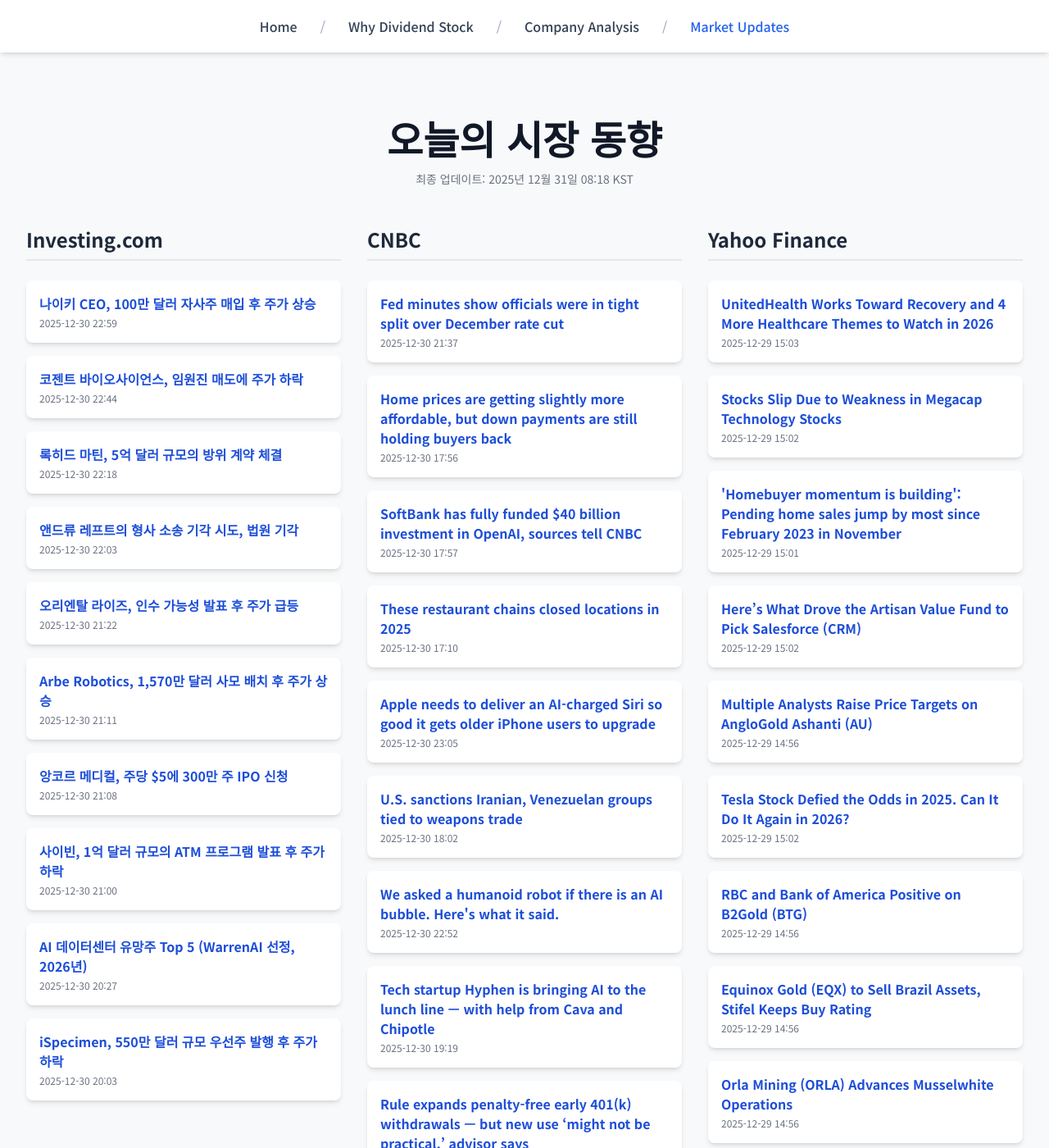
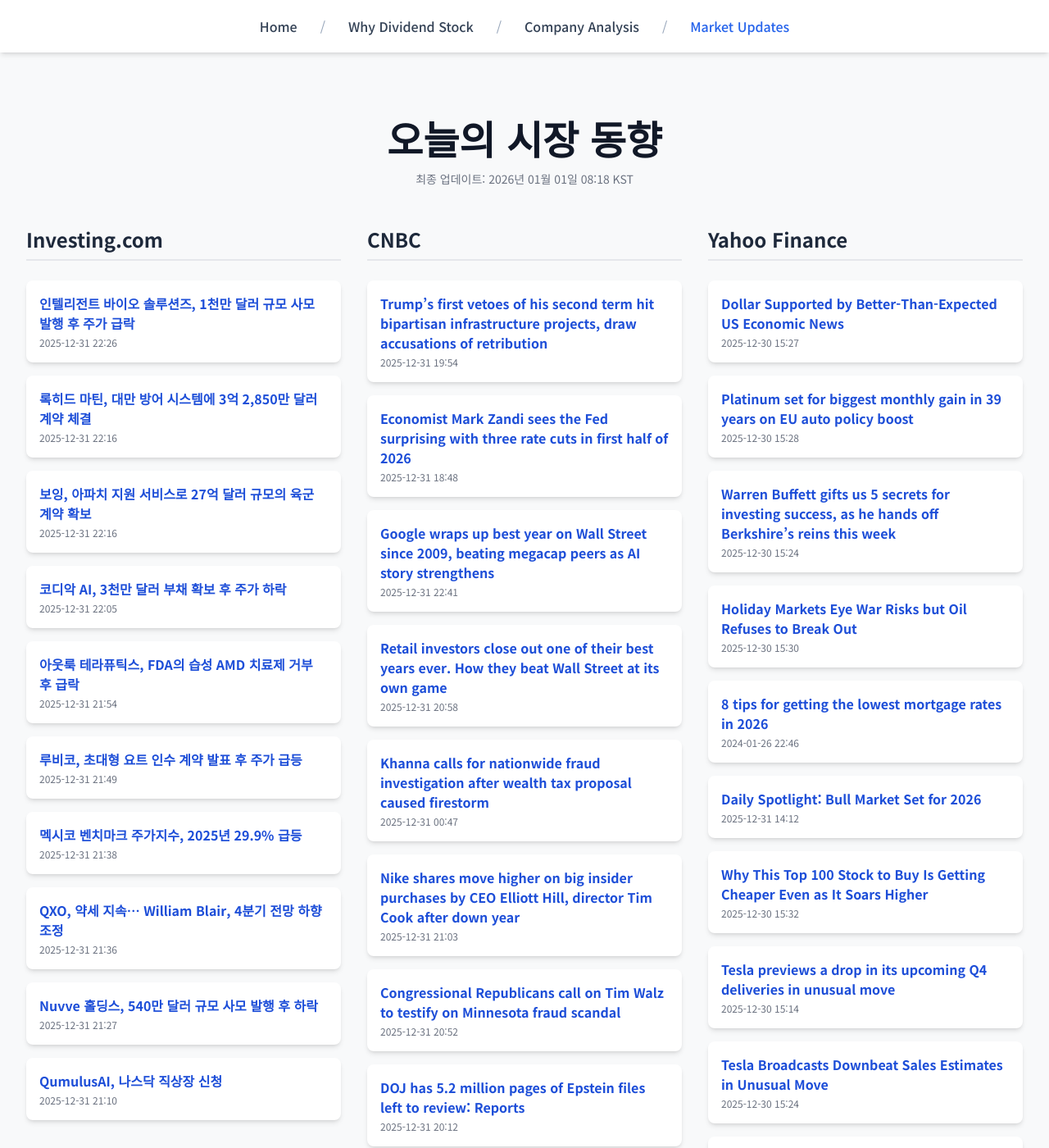
Before and after one commit to Kay-Hwang/my-company-analysis, a Jekyll site: the page built from market-updates.html, in a window 1280 px wide and 1400 px high. Shown: the whole window at 82% size. Built offline with Jekyll 4.4.1, drawn with Linux system fonts in a browser that asks for light colours; nearby versions of some CDN libraries; a script that is not in the unit is left out; some of the changed text lies outside the part shown.

Commit message:
Update daily data

```diff
--- a/_data/latest_data.json
+++ b/_data/latest_data.json
@@ -1,190 +1,190 @@
 {
-  "lastUpdated": "2025년 12월 31일 08:18 KST",
+  "lastUpdated": "2026년 01월 01일 08:18 KST",
   "news": {
     "investing": [
       {
-        "title": "나이키 CEO, 100만 달러 자사주 매입 후 주가 상승",
-        "link": "https://kr.investing.com/news/stock-market-news/article-93CH-1769770",
-        "pubDate": "2025-12-30 22:59:01",
-        "summary": "나이키 CEO, 100만 달러 자사주 매입 후 주가 상승"
+        "title": "인텔리전트 바이오 솔루션즈, 1천만 달러 규모 사모 발행 후 주가 급락",
+        "link": "https://kr.investing.com/news/stock-market-news/article-93CH-1770627",
+        "pubDate": "2025-12-31 22:26:28",
+        "summary": "인텔리전트 바이오 솔루션즈, 1천만 달러 규모 사모 발행 후 주가 급락"
       },
       {
-        "title": "코젠트 바이오사이언스, 임원진 매도에 주가 하락",
-        "link": "https://kr.investing.com/news/stock-market-news/article-93CH-1769762",
-        "pubDate": "2025-12-30 22:44:37",
-        "summary": "코젠트 바이오사이언스, 임원진 매도에 주가 하락"
+        "title": "록히드 마틴, 대만 방어 시스템에 3억 2,850만 달러 계약 체결",
+        "link": "https://kr.investing.com/news/stock-market-news/article-93CH-1770623",
+        "pubDate": "2025-12-31 22:16:28",
+        "summary": "록히드 마틴, 대만 방어 시스템에 3억 2,850만 달러 계약 체결"
       },
       {
-        "title": "록히드 마틴, 5억 달러 규모의 방위 계약 체결",
-        "link": "https://kr.investing.com/news/stock-market-news/article-93CH-1769729",
-        "pubDate": "2025-12-30 22:18:58",
-        "summary": "록히드 마틴, 5억 달러 규모의 방위 계약 체결"
+        "title": "보잉, 아파치 지원 서비스로 27억 달러 규모의 육군 계약 확보",
+        "link": "https://kr.investing.com/news/stock-market-news/article-93CH-1770622",
+        "pubDate": "2025-12-31 22:16:20",
+        "summary": "보잉, 아파치 지원 서비스로 27억 달러 규모의 육군 계약 확보"
       },
       {
-        "title": "앤드류 레프트의 형사 소송 기각 시도, 법원 기각",
-        "link": "https://kr.investing.com/news/stock-market-news/article-93CH-1769704",
-        "pubDate": "2025-12-30 22:03:41",
-        "summary": "앤드류 레프트의 형사 소송 기각 시도, 법원 기각"
+        "title": "코디악 AI, 3천만 달러 부채 확보 후 주가 하락",
+        "link": "https://kr.investing.com/news/stock-market-news/article-93CH-1770616",
+        "pubDate": "2025-12-31 22:05:36",
+        "summary": "코디악 AI, 3천만 달러 부채 확보 후 주가 하락"
       },
       {
-        "title": "오리엔탈 라이즈, 인수 가능성 발표 후 주가 급등",
-        "link": "https://kr.investing.com/news/stock-market-news/article-93CH-1769670",
-        "pubDate": "2025-12-30 21:22:37",
-        "summary": "오리엔탈 라이즈, 인수 가능성 발표 후 주가 급등"
+        "title": "아웃룩 테라퓨틱스, FDA의 습성 AMD 치료제 거부 후 급락",
+        "link": "https://kr.investing.com/news/stock-market-news/article-93CH-1770612",
+        "pubDate": "2025-12-31 21:54:45",
+        "summary": "아웃룩 테라퓨틱스, FDA의 습성 AMD 치료제 거부 후 급락"
       },
       {
-        "title": "Arbe Robotics, 1,570만 달러 사모 배치 후 주가 상승",
-        "link": "https://kr.investing.com/news/stock-market-news/article-93CH-1769637",
-        "pubDate": "2025-12-30 21:11:57",
-        "summary": "Arbe Robotics, 1,570만 달러 사모 배치 후 주가 상승"
+        "title": "루비코, 초대형 요트 인수 계약 발표 후 주가 급등",
+        "link": "https://kr.investing.com/news/stock-market-news/article-93CH-1770607",
+        "pubDate": "2025-12-31 21:49:19",
+        "summary": "루비코, 초대형 요트 인수 계약 발표 후 주가 급등"
       },
       {
-        "title": "앙코르 메디컬, 주당 $5에 300만 주 IPO 신청",
-        "link": "https://kr.investing.com/news/stock-market-news/article-432SI-1769638",
-        "pubDate": "2025-12-30 21:08:05",
-        "summary": "앙코르 메디컬, 주당 $5에 300만 주 IPO 신청"
+        "title": "멕시코 벤치마크 주가지수, 2025년 29.9% 급등",
+        "link": "https://kr.investing.com/news/stock-market-news/article-93CH-1770598",
+        "pubDate": "2025-12-31 21:38:56",
+        "summary": "멕시코 벤치마크 주가지수, 2025년 29.9% 급등"
       },
       {
-        "title": "사이빈, 1억 달러 규모의 ATM 프로그램 발표 후 주가 하락",
-        "link": "https://kr.investing.com/news/stock-market-news/article-93CH-1769621",
-        "pubDate": "2025-12-30 21:00:39",
-        "summary": "사이빈, 1억 달러 규모의 ATM 프로그램 발표 후 주가 하락"
+        "title": "QXO, 약세 지속… William Blair, 4분기 전망 하향 조정",
+        "link": "https://kr.investing.com/news/stock-market-news/article-93CH-1770592",
+        "pubDate": "2025-12-31 21:36:15",
+        "summary": "QXO, 약세 지속… William Blair, 4분기 전망 하향 조정"
       },
       {
-        "title": "AI 데이터센터 유망주 Top 5 (WarrenAI 선정, 2026년)",
-        "link": "https://kr.investing.com/news/stock-market-news/article-93CH-1769610",
-        "pubDate": "2025-12-30 20:27:28",
-        "summary": "AI 데이터센터 유망주 Top 5 (WarrenAI 선정, 2026년)"
+        "title": "Nuvve 홀딩스, 540만 달러 규모 사모 발행 후 하락",
+        "link": "https://kr.investing.com/news/stock-market-news/article-93CH-1770581",
+        "pubDate": "2025-12-31 21:27:18",
+        "summary": "Nuvve 홀딩스, 540만 달러 규모 사모 발행 후 하락"
       },
       {
-        "title": "iSpecimen, 550만 달러 규모 우선주 발행 후 주가 하락",
-        "link": "https://kr.investing.com/news/stock-market-news/article-93CH-1769605",
-        "pubDate": "2025-12-30 20:03:47",
-        "summary": "iSpecimen, 550만 달러 규모 우선주 발행 후 주가 하락"
+        "title": "QumulusAI, 나스닥 직상장 신청",
+        "link": "https://kr.investing.com/news/stock-market-news/article-432SI-1770545",
+        "pubDate": "2025-12-31 21:10:04",
+        "summary": "QumulusAI, 나스닥 직상장 신청"
       }
     ],
     "cnbc": [
       {
-        "title": "Fed minutes show officials were in tight split over December rate cut",
-        "link": "https://www.cnbc.com/2025/12/30/fed-minutes-december-2025.html",
-        "pubDate": "Tue, 30 Dec 2025 21:37:46 GMT",
-        "summary": "The Federal Reserve on Tuesday released minutes from its December meeting."
+        "title": "Trump’s first vetoes of his second term hit bipartisan infrastructure projects, draw accusations of retribution",
+        "link": "https://www.cnbc.com/2025/12/31/trumps-first-vetoes-hit-bipartisan-infrastructure-projects.html",
+        "pubDate": "Wed, 31 Dec 2025 19:54:16 GMT",
+        "summary": "Trump promised retribution after Colorado refused to release Tina Peters, who was convicted by a state court last year."
       },
       {
-        "title": "Home prices are getting slightly more affordable, but down payments are still holding buyers back",
-        "link": "https://www.cnbc.com/2025/12/30/home-prices-affordable-down-payments-buyers.html",
-        "pubDate": "Tue, 30 Dec 2025 17:56:27 GMT",
-        "summary": "Housing is getting more affordable thanks to lower prices and lower mortgage rates, but it still takes more time to save for a down payment than pre-pandemic."
+        "title": "Economist Mark Zandi sees the Fed surprising with three rate cuts in first half of 2026",
+        "link": "https://www.cnbc.com/2025/12/31/economist-mark-zandi-sees-the-fed-surprising-with-three-rate-cuts-in-first-half-of-2026-.html",
+        "pubDate": "Wed, 31 Dec 2025 18:48:56 GMT",
+        "summary": "Markets and Fed officials themselves see only modest easing in the year ahead."
       },
       {
-        "title": "SoftBank has fully funded $40 billion investment in OpenAI, sources tell CNBC",
-        "link": "https://www.cnbc.com/2025/12/30/softbank-openai-investment.html",
-        "pubDate": "Tue, 30 Dec 2025 17:57:55 GMT",
-        "summary": "Companies have been spending big on AI infrastructure to support growing compute and connectivity needs."
+        "title": "Google wraps up best year on Wall Street since 2009, beating megacap peers as AI story strengthens",
+        "link": "https://www.cnbc.com/2025/12/31/google-stock-wraps-best-year-since-2009-as-ai-excites-wall-street-.html",
+        "pubDate": "Wed, 31 Dec 2025 22:41:45 GMT",
+        "summary": "Shares of Alphabet rallied in 2025 as the company responded to skepticism of its position in artificial intelligence with new products that excited investors."
       },
       {
-        "title": "These restaurant chains closed locations in 2025",
-        "link": "https://www.cnbc.com/2025/12/30/2025-restaurant-closures-starbucks-wendys.html",
-        "pubDate": "Tue, 30 Dec 2025 17:10:22 GMT",
-        "summary": "Chains like Starbucks, Wendy's and Denny's announced plans to close underperforming restaurants in 2025."
+        "title": "Retail investors close out one of their best years ever. How they beat Wall Street at its own game",
+        "link": "https://www.cnbc.com/2025/12/31/retail-investors-dip-buying-taco-trade-strong-2025.html",
+        "pubDate": "Wed, 31 Dec 2025 20:58:26 GMT",
+        "summary": "Mom-and-pop investors bought the dip at key points, giving them outsized benefits from the market's run this year."
       },
       {
-        "title": "Apple needs to deliver an AI-charged Siri so good it gets older iPhone users to upgrade",
-        "link": "https://www.cnbc.com/2025/12/30/apple-intelligence-ai-siri-iphone.html",
-        "pubDate": "Tue, 30 Dec 2025 23:05:48 GMT",
-        "summary": "Apple has one more chance to get AI right after its failure in 2025."
+        "title": "Khanna calls for nationwide fraud investigation after wealth tax proposal caused firestorm",
+        "link": "https://www.cnbc.com/2025/12/30/ro-khanna-calls-for-fraud-probe-after-california-wealth-tax-firestorm.html",
+        "pubDate": "Wed, 31 Dec 2025 00:47:53 GMT",
+        "summary": "California Rep. Ro Khanna is navigating a difficult environment as one-time supporters turn on him due to his support of a wealth tax."
       },
       {
-        "title": "U.S. sanctions Iranian, Venezuelan groups tied to weapons trade",
-        "link": "https://www.cnbc.com/2025/12/30/us-iran-venezuela-sanctions.html",
-        "pubDate": "Tue, 30 Dec 2025 18:02:58 GMT",
-        "summary": "The sanctions come a day after President Donald Trump threatened Iran over attempts to rearm, and amid a monthlong pressure campaign against Venezuela."
+        "title": "Nike shares move higher on big insider purchases by CEO Elliott Hill, director Tim Cook after down year",
+        "link": "https://www.cnbc.com/2025/12/31/nike-shares-insider-buying-tim-cook.html",
+        "pubDate": "Wed, 31 Dec 2025 21:03:28 GMT",
+        "summary": "The retailer's insiders picked up shares near the end of a rough year."
       },
       {
-        "title": "We asked a humanoid robot if there is an AI bubble. Here's what it said.",
+        "title": "Congressional Republicans call on Tim Walz to testify on Minnesota fraud scandal",
+        "link": "https://www.cnbc.com/2025/12/31/walz-trump-minnesota-fraud.html",
+        "pubDate": "Wed, 31 Dec 2025 20:52:52 GMT",
+        "summary": "Walz, who took office in 2019, has come under fire in recent months over fraud scams that occurred on his watch. He has recently faced calls to resign."
+      },
+      {
+        "title": "DOJ has 5.2 million pages of Epstein files left to review: Reports",
+        "link": "https://www.cnbc.com/2025/12/31/epstein-files-trump-doj-fbi.html",
+        "pubDate": "Wed, 31 Dec 2025 20:12:41 GMT",
+        "summary": "President Donald Trump had signed a bipartisan bill requiring the DOJ to publicly release unclassified records from its Epstein investigations by Dec. 19."
+      },
+      {
+        "title": "We asked a humanoid robot if there is an AI bubble. Here's what it said",
         "link": "https://www.cnbc.com/2025/12/30/we-asked-a-humanoid-robot-if-theres-an-ai-bubble-heres-what-it-said.html",
-        "pubDate": "Tue, 30 Dec 2025 22:52:09 GMT",
+        "pubDate": "Tue, 30 Dec 2025 23:40:03 GMT",
         "summary": "Unitree G1 humanoid KOID said \"only time will tell\" if the AI boom is actually a bubble."
       },
       {
-        "title": "Tech startup Hyphen is bringing AI to the lunch line — with help from Cava and Chipotle",
-        "link": "https://www.cnbc.com/2025/12/30/hyphen-automated-makelines-investments-cava-chipotle.html",
-        "pubDate": "Tue, 30 Dec 2025 19:19:56 GMT",
-        "summary": "Hyphen aims to make service better and more efficient, and it has investors including Cava and Chipotle."
-      },
-      {
-        "title": "Rule expands penalty-free early 401(k) withdrawals — but new use ‘might not be practical,’ advisor says",
-        "link": "https://www.cnbc.com/2025/12/30/early-401k-withdrawals-ltc-insurance.html",
-        "pubDate": "Tue, 30 Dec 2025 17:37:43 GMT",
-        "summary": "A provision from the 2022 Secure Act 2.0 is now in effect that allows limited penalty-free withdrawals from 401(k)s to pay long-term care insurance premiums."
-      },
-      {
-        "title": "Silver rebounds 7% from worst day in 4 years as metal's roller-coaster end to a big year continues",
-        "link": "https://www.cnbc.com/2025/12/30/silver-price-soars-capping-stellar-year-precious-metals.html",
-        "pubDate": "Tue, 30 Dec 2025 16:23:40 GMT",
-        "summary": "The precious metal rally continued Tuesday as gold and silver recovered from Monday's sell-off."
+        "title": "Gold, silver prices fall after CME raises precious metals margins — again",
+        "link": "https://www.cnbc.com/2025/12/31/gold-and-silver-prices-fall-after-cme-raises-precious-metals-margins.html",
+        "pubDate": "Wed, 31 Dec 2025 16:41:19 GMT",
+        "summary": "The moves come at the end of a blockbuster year of annual gains for the precious metals."
       }
     ],
     "yahoo": [
       {
-        "title": "UnitedHealth Works Toward Recovery and 4 More Healthcare Themes to Watch in 2026",
-        "link": "https://www.barrons.com/articles/unh-stock-unitedhealth-healthcare-themes-2026-bd35353b?siteid=yhoof2&yptr=yahoo",
-        "pubDate": "2025-12-29T15:03:00Z",
-        "summary": "UnitedHealth Works Toward Recovery and 4 More Healthcare Themes to Watch in 2026"
+        "title": "Dollar Supported by Better-Than-Expected US Economic News",
+        "link": "https://finance.yahoo.com/news/dollar-supported-better-expected-us-152725617.html",
+        "pubDate": "2025-12-30T15:27:25Z",
+        "summary": "Dollar Supported by Better-Than-Expected US Economic News"
       },
       {
-        "title": "Stocks Slip Due to Weakness in Megacap Technology Stocks",
-        "link": "https://finance.yahoo.com/news/stocks-slip-due-weakness-megacap-150224100.html",
-        "pubDate": "2025-12-29T15:02:24Z",
-        "summary": "Stocks Slip Due to Weakness in Megacap Technology Stocks"
+        "title": "Platinum set for biggest monthly gain in 39 years on EU auto policy boost",
+        "link": "https://finance.yahoo.com/news/platinum-set-biggest-monthly-gain-152818734.html",
+        "pubDate": "2025-12-30T15:28:18Z",
+        "summary": "Platinum set for biggest monthly gain in 39 years on EU auto policy boost"
       },
       {
-        "title": "'Homebuyer momentum is building': Pending home sales jump by most since February 2023 in November",
-        "link": "https://finance.yahoo.com/news/homebuyer-momentum-is-building-pending-home-sales-jump-by-most-since-february-2023-in-november-150123614.html",
-        "pubDate": "2025-12-29T15:01:23Z",
-        "summary": "'Homebuyer momentum is building': Pending home sales jump by most since February 2023 in November"
+        "title": "Warren Buffett gifts us 5 secrets for investing success, as he hands off Berkshire’s reins this week",
+        "link": "https://finance.yahoo.com/news/warren-buffett-gifts-us-5-213000902.html",
+        "pubDate": "2025-12-30T15:24:00Z",
+        "summary": "Warren Buffett gifts us 5 secrets for investing success, as he hands off Berkshire’s reins this week"
       },
       {
-        "title": "Here’s What Drove the Artisan Value Fund to Pick Salesforce (CRM)",
-        "link": "https://finance.yahoo.com/news/drove-artisan-value-fund-pick-150238792.html",
-        "pubDate": "2025-12-29T15:02:38Z",
-        "summary": "Here’s What Drove the Artisan Value Fund to Pick Salesforce (CRM)"
+        "title": "Holiday Markets Eye War Risks but Oil Refuses to Break Out",
+        "link": "https://finance.yahoo.com/news/holiday-markets-eye-war-risks-153000144.html",
+        "pubDate": "2025-12-30T15:30:00Z",
+        "summary": "Holiday Markets Eye War Risks but Oil Refuses to Break Out"
       },
       {
-        "title": "Multiple Analysts Raise Price Targets on AngloGold Ashanti (AU)",
-        "link": "https://finance.yahoo.com/news/multiple-analysts-raise-price-targets-145655115.html",
-        "pubDate": "2025-12-29T14:56:55Z",
-        "summary": "Multiple Analysts Raise Price Targets on AngloGold Ashanti (AU)"
+        "title": "8 tips for getting the lowest mortgage rates in 2026",
+        "link": "https://finance.yahoo.com/personal-finance/mortgages/article/8-tips-for-getting-the-lowest-mortgage-rates-in-2026-224601424.html",
+        "pubDate": "2024-01-26T22:46:01Z",
+        "summary": "8 tips for getting the lowest mortgage rates in 2026"
       },
       {
-        "title": "Tesla Stock Defied the Odds in 2025. Can It Do It Again in 2026?",
-        "link": "https://www.barrons.com/articles/tesla-stock-price-ai-robotaxis-elon-musk-2026-581ee0f3?siteid=yhoof2&yptr=yahoo",
-        "pubDate": "2025-12-29T15:02:00Z",
-        "summary": "Tesla Stock Defied the Odds in 2025. Can It Do It Again in 2026?"
+        "title": "Daily Spotlight: Bull Market Set for 2026",
+        "link": "https://finance.yahoo.com/research/reports/ARGUS_45731_MarketOutlook_1767190352000?yptr=yahoo&ncid=yahooproperties_plusresear_nm5q6ze1cei",
+        "pubDate": "2025-12-31T14:12:32Z",
+        "summary": "Daily Spotlight: Bull Market Set for 2026"
       },
       {
-        "title": "RBC and Bank of America Positive on B2Gold (BTG)",
-        "link": "https://finance.yahoo.com/news/rbc-bank-america-positive-b2gold-145645478.html",
-        "pubDate": "2025-12-29T14:56:45Z",
-        "summary": "RBC and Bank of America Positive on B2Gold (BTG)"
+        "title": "Why This Top 100 Stock to Buy Is Getting Cheaper Even as It Soars Higher",
+        "link": "https://finance.yahoo.com/news/why-top-100-stock-buy-153223451.html",
+        "pubDate": "2025-12-30T15:32:23Z",
+        "summary": "Why This Top 100 Stock to Buy Is Getting Cheaper Even as It Soars Higher"
       },
       {
-        "title": "Equinox Gold (EQX) to Sell Brazil Assets, Stifel Keeps Buy Rating",
-        "link": "https://finance.yahoo.com/news/equinox-gold-eqx-sell-brazil-145654507.html",
-        "pubDate": "2025-12-29T14:56:54Z",
-        "summary": "Equinox Gold (EQX) to Sell Brazil Assets, Stifel Keeps Buy Rating"
+        "title": "Tesla previews a drop in its upcoming Q4 deliveries in unusual move",
+        "link": "https://finance.yahoo.com/news/tesla-previews-a-drop-in-its-upcoming-q4-deliveries-in-unusual-move-151415828.html",
+        "pubDate": "2025-12-30T15:14:15Z",
+        "summary": "Tesla previews a drop in its upcoming Q4 deliveries in unusual move"
       },
       {
-        "title": "Orla Mining (ORLA) Advances Musselwhite Operations",
-        "link": "https://finance.yahoo.com/news/orla-mining-orla-advances-musselwhite-145652351.html",
-        "pubDate": "2025-12-29T14:56:52Z",
-        "summary": "Orla Mining (ORLA) Advances Musselwhite Operations"
+        "title": "Tesla Broadcasts Downbeat Sales Estimates in Unusual Move",
+        "link": "https://finance.yahoo.com/news/tesla-compiles-downbeat-average-estimates-100022359.html",
+        "pubDate": "2025-12-30T15:24:21Z",
+        "summary": "Tesla Broadcasts Downbeat Sales Estimates in Unusual Move"
       },
       {
-        "title": "Insight Enterprises, Inc. (NSIT) Bolsters Credit Line to $2 Billion & Approves $299 Buyback Program",
-        "link": "https://finance.yahoo.com/news/insight-enterprises-inc-nsit-bolsters-145628067.html",
-        "pubDate": "2025-12-29T14:56:28Z",
-        "summary": "Insight Enterprises, Inc. (NSIT) Bolsters Credit Line to $2 Billion & Approves $299 Buyback Program"
+        "title": "CorpGov Yearly Highlights: Looking Ahead to Princeton, LA and Palm Beach in 2026",
+        "link": "https://finance.yahoo.com/news/corpgov-yearly-highlights-looking-ahead-150655001.html",
+        "pubDate": "2025-12-30T15:06:55Z",
+        "summary": "CorpGov Yearly Highlights: Looking Ahead to Princeton, LA and Palm Beach in 2026"
       }
     ]
   }
```
